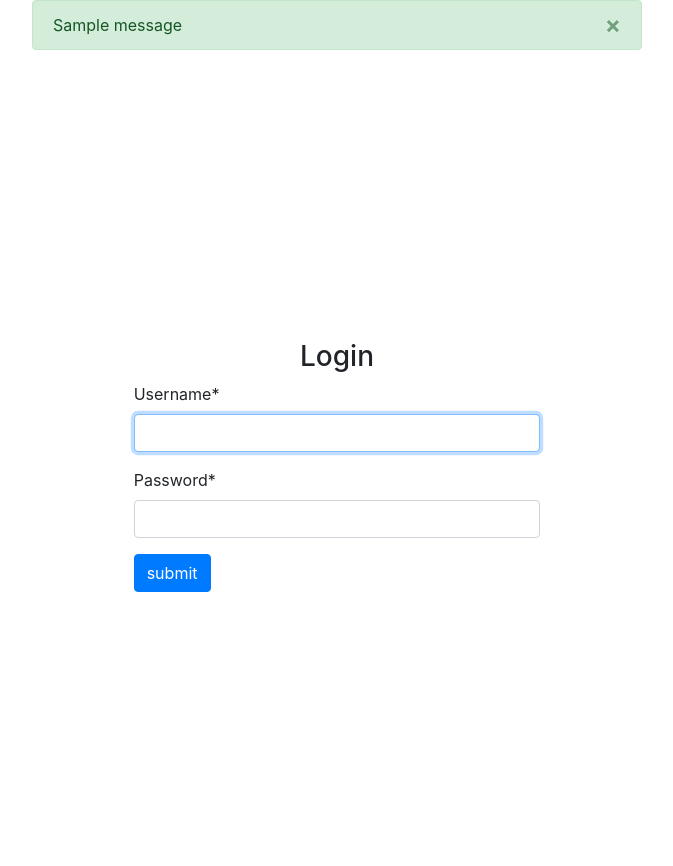
After one commit to mindhashnl/roomsignage, a Django app: page /admin/login/ in a window 1280 px wide. The commit adds this page. Shown: the whole page, without its empty margins (303-976 px from the left). Run offline with Django 3.2, Linux system fonts and the light colour scheme; tables that the repository leaves empty hold one stand-in row (values such as "Sample post"); one stand-in notice (Sample message) is shown; some libraries are stand-ins or nearby versions.

Commit message:
Add login page

```diff
--- a/mysign_app/routes/__init__.py
+++ b/mysign_app/routes/__init__.py
@@ -0,0 +1 @@
+from .screen import index as screen_index
--- a/mysign_app/templates/mysign_app/base.html
+++ b/mysign_app/templates/mysign_app/base.html
@@ -18,7 +18,7 @@
             crossorigin="anonymous"></script>
 
     <script>
-        function fullScreen(){
+        function fullScreen() {
             var docElm = document.documentElement;
             if (docElm.requestFullscreen) {
                 docElm.requestFullscreen();
@@ -33,7 +33,12 @@
     </script>
 </head>
 <body>
-{% block content %}
-{% endblock %}
+<div class="containter-fluid" style="max-height: 100vh; height: 100vh; min-height: 100vh;">
+    {% include 'partials/messages.html' %}
+    {% block content %}
+    {% endblock %}
+</div>
+
+
 </body>
 </html>
--- a/mysign_app/templates/mysign_app/screen.html
+++ b/mysign_app/templates/mysign_app/screen.html
@@ -3,7 +3,6 @@
 
 {% block content %}
 {% if device.company %}
-<div class="container-fluid" style="max-height: 100vh; height: 100vh; min-height: 100vh;">
 <div class="row h-100" style="background:#faf5f5;">
     <div class="col-md-5" style="background: {{device.company.color}};">
         <div class="row h-50 align-items-center">
@@ -31,9 +30,7 @@
         </div>
     </div>
 </div>
-</div>
 {% else %}
-<div class="container-fluid" style="max-height: 100vh; height: 100vh; min-height: 100vh; background: #faf5f5;">
 <div class="row h-75 align-items-center">
     <div class="col-md-12">
         <div class="row">
@@ -47,6 +44,5 @@
         <h5>Please go to the administration panel and couple a company to this device. Device id {{device.id}}</h5>
     </div>
 </div>
-</div>
 {% endif %}
 {% endblock %}
--- /dev/null
+++ b/mysign_app/templates/partials/messages.html
@@ -0,0 +1,10 @@
+<div class="col-md-6 offset-md-3">
+    {% for message in messages %}
+    <div class="alert {{ message.tags }} alert-dismissible" role="alert">
+        <button type="button" class="close" data-dismiss="alert" aria-label="Close">
+            <span aria-hidden="true">&times;</span>
+        </button>
+        {{ message }}
+    </div>
+    {% endfor %}
+</div>
--- a/mysign_app/templates/mysign_app/admin/login.html
+++ b/mysign_app/templates/registration/login.html
@@ -9,16 +9,6 @@
     <div class="row justify-content-center align-items-center" style="height: 100vh;">
         <div class="col-md-4">
             <h3 class="text-center">Login</h3>
-
-            {% if messages %}
-            <ul class="messages">
-                {% for message in messages %}
-                <li
-                {% if message.tags %} class="{{ message.tags }}"{% endif %}>{{ message }}</li>
-                {% endfor %}
-            </ul>
-            {% endif %}
-
             <form class="form" method="post">
                 {% csrf_token %}
                 {{ form|crispy }}
--- a/mysign_app/urls.py
+++ b/mysign_app/urls.py
@@ -1,13 +1,12 @@
+from django.contrib.auth.views import LoginView
 from django.urls import path
-from django.views.generic import TemplateView
 
-from mysign_app import admin
-from mysign_app.routes.admin import IndexView, logout, login
-from django.contrib.auth import views as auth_views
-from .routes.screen import index as screen_index
+from .routes import screen_index, admin
 
 urlpatterns = [
     path('', screen_index, name='screen'),
-    path('admin', IndexView.as_view(), name='admin_index'),
-    path('admin/login', auth_views.auth_login, name='admin_login'),
+    path('admin/', admin.index, name='admin_index'),
+
+    path('admin/login/', LoginView.as_view(), name='login'),
+    path('admin/logout/', admin.logout, name='logout'),
 ]
```
Also changed, not shown: mysign/settings.py (+18 -17 lines), mysign_app/routes/admin.py (+5 -15 lines). Lines whose indentation alone changed are shown as unchanged.
